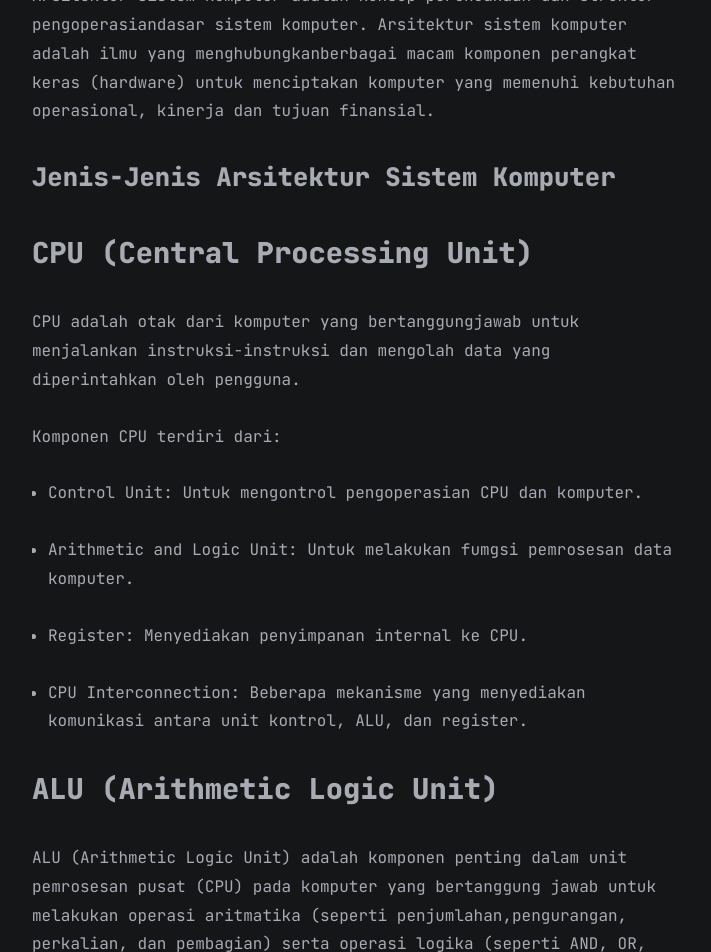
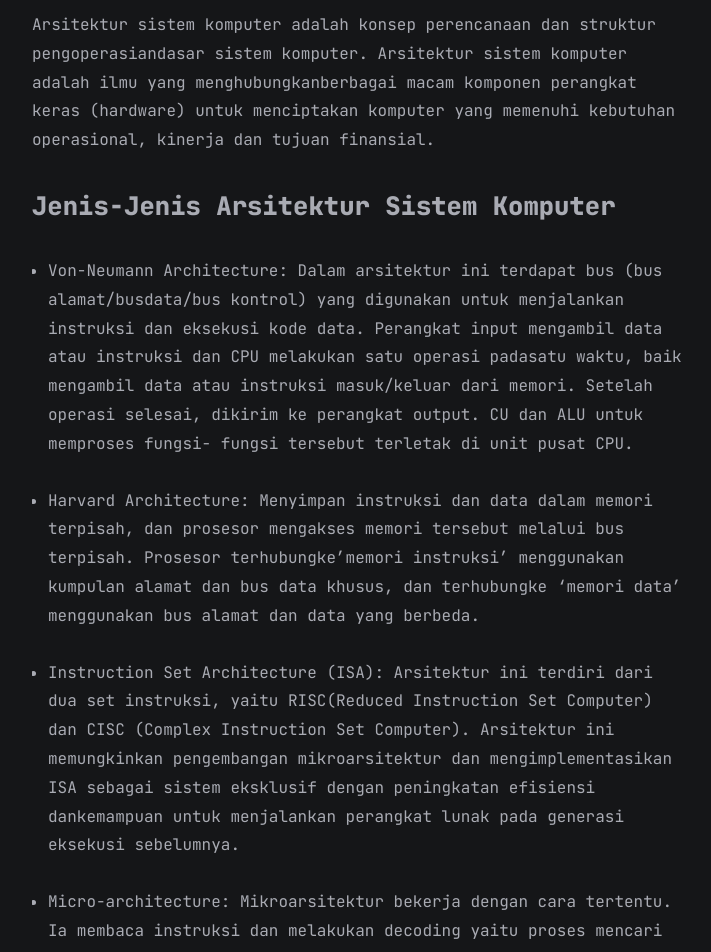
Before and after one commit to shera1402/shera1402.github.io, a Jekyll site: the page built from all_collections/_posts/2023-11-07-Resume-Arsikom.md, in a window 1280 px wide and 1400 px high, scrolled down 2072 px. Shown: the top 952 px of the window, without its empty margins (283-994 px from the left). Built offline with Jekyll 4.4.1, drawn with Linux system fonts in a browser that asks for light colours; comment, search, counter and statistics services are not loaded; a style sheet for code colours, icons or effects is not loaded; some of the changed text lies outside the part shown.

Commit message:
Update 2023-11-07-Resume-Arsikom.md

```diff
--- a/all_collections/_posts/2023-11-07-Resume-Arsikom.md
+++ b/all_collections/_posts/2023-11-07-Resume-Arsikom.md
@@ -5,7 +5,7 @@ date: 2023-11-07
 comments: true
 ---
 
-# Bab 1
+# BAB 1
 
 ## Arsitektur Sistem Komputer
 
@@ -13,7 +13,18 @@ Arsitektur sistem komputer adalah konsep perencanaan dan struktur pengoperasiand
 
 ### Jenis-Jenis Arsitektur Sistem Komputer
 
+- Von-Neumann Architecture: Dalam arsitektur ini terdapat bus (bus alamat/busdata/bus kontrol) yang digunakan untuk menjalankan instruksi dan eksekusi kode data. Perangkat input mengambil data atau instruksi dan CPU melakukan satu operasi padasatu waktu, baik mengambil data atau instruksi masuk/keluar dari memori. Setelah operasi selesai, dikirim ke perangkat output. CU dan ALU untuk memproses fungsi- fungsi tersebut terletak di unit pusat CPU.
 
+- Harvard Architecture: Menyimpan instruksi dan data dalam memori terpisah, dan prosesor mengakses memori tersebut melalui bus terpisah. Prosesor terhubungke'memori instruksi' menggunakan kumpulan alamat dan bus data khusus, dan terhubungke 'memori data' menggunakan bus alamat dan data yang berbeda.
+
+- Instruction Set Architecture (ISA): Arsitektur ini terdiri dari dua set instruksi, yaitu RISC(Reduced Instruction Set Computer) dan CISC (Complex Instruction Set Computer). Arsitektur ini memungkinkan pengembangan mikroarsitektur dan mengimplementasikan ISA sebagai sistem eksklusif dengan peningkatan efisiensi dankemampuan untuk menjalankan perangkat lunak pada generasi eksekusi sebelumnya.
+
+- Micro-architecture: Mikroarsitektur bekerja dengan cara tertentu. Ia membaca instruksi dan melakukan decoding yaitu proses mencari data paralel, kemudianmemproses instruksi dan menghasilkan output. Arsitektur ini digunakan pada mikroprosesor dan mikrokontroler.
+
+- System Design: Mencakup semua komponen perangkat keras dalam sistem, termasuk pemroses data selain CPU, seperti unit pemrosesan grafis dan akses memori langsung. Juga mencakup memory controller, data path, dan hal-hal lain seperti multiprocessingdan virtualization.
+
+<span style="display:block;text-align:center">![alt](https://ivanafirmansyah.github.io/assets/img/compiler.png)</span>
+# BAB 2
 
 ## CPU (Central Processing Unit)
 
```
